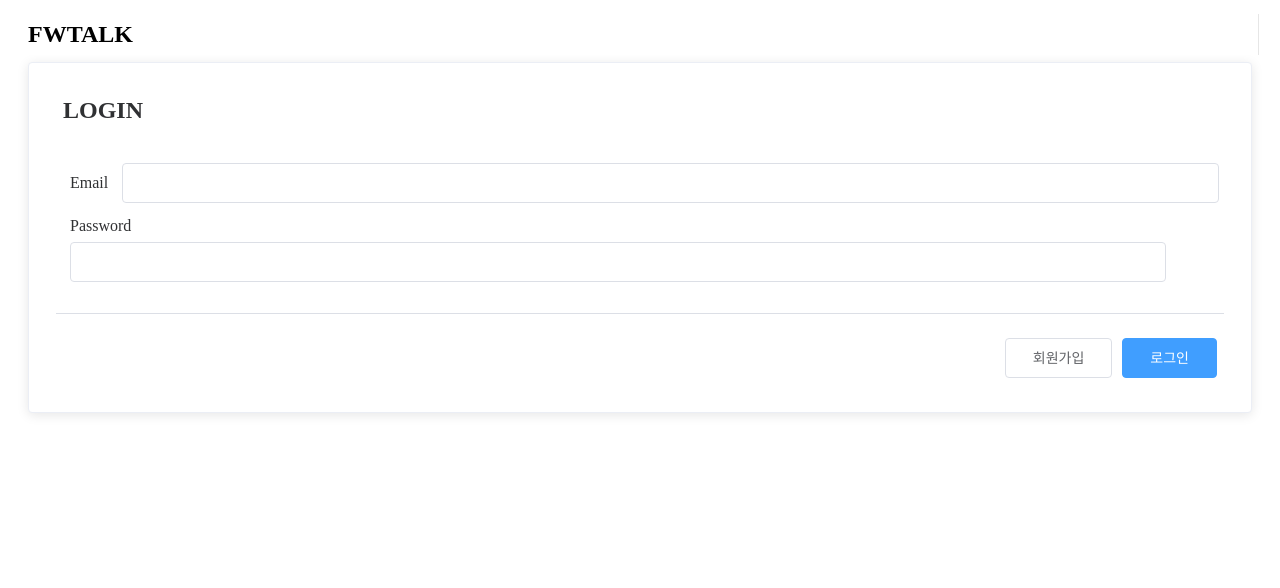
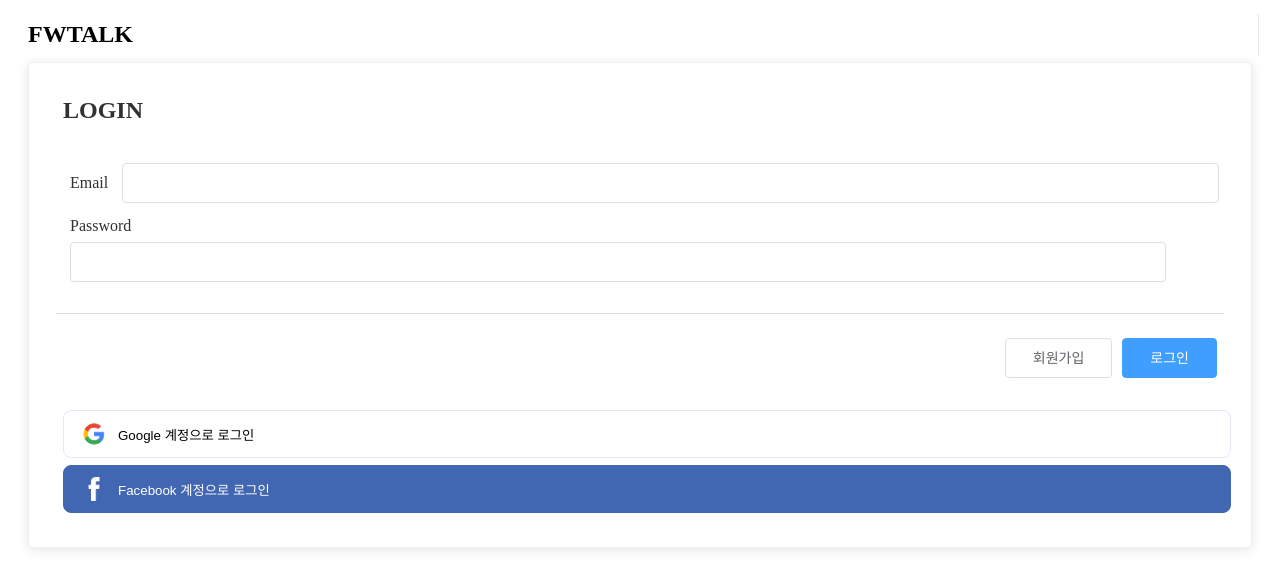
Before and after one commit to c10q/vue_cli, a Vue app: page /signIn in a window 1280 px wide. Shown: the top 588 px of the page. Built offline with nearby package versions, Linux system fonts and the light colour scheme; no server answers.

Commit message:
소셜 로그인 Google, Facebook

```diff
--- a/src/views/SignIn.vue
+++ b/src/views/SignIn.vue
@@ -18,6 +18,16 @@
       <el-button @click="signUp">회원가입</el-button>
       <el-button @click="signIn" type="primary">로그인</el-button>
     </div>
+
+    <button class="sign-in-google-button" @click="signInWithGoogle">
+      <img src="../assets/google_logo.png" alt="google-login">
+      Google 계정으로 로그인
+    </button>
+
+    <button class="sign-in-facebook-button" @click="signInWithFacebook">
+      <img src="../assets/facebook_logo.png" alt="facebook-login">
+      Facebook 계정으로 로그인
+    </button>
 
   </el-card>
 </template>
@@ -46,7 +56,7 @@ export default {
             let errorCode = error.code
             let errorMessage = error.message
 
-            switch(errorCode) {
+            switch (errorCode) {
               case 'auth/invalid-email':
                 this.$message({
                   message: '이메일 형식을 확인해주세요',
@@ -70,7 +80,50 @@ export default {
           });
     },
     signUp() {
-      this.$router.push({name: 'SignUp'}).catch(() => {})
+      this.$router.push({name: 'SignUp'}).catch(() => {
+      })
+    },
+    signInWithGoogle() {
+      let provider = new firebase.auth.GoogleAuthProvider()
+      firebase
+          .auth()
+          .signInWithPopup(provider)
+          .then((result) => {
+
+            let user = result.user
+            console.log(user.email)
+
+            this.$router.push({name: 'Home'})
+          })
+          .catch((error) => {
+            console.log({
+              'errorCode': error.code,
+              'errorMessage': error.message,
+              'email': error.email,
+              'credential': error.credential
+            })
+          })
+    },
+    signInWithFacebook() {
+      let provider = new firebase.auth.FacebookAuthProvider()
+      firebase
+          .auth()
+          .signInWithPopup(provider)
+          .then((result) => {
+
+            let user = result.user
+            console.log(user.email)
+
+            this.$router.push({name: 'Home'})
+          })
+          .catch((error) => {
+            console.log({
+              'errorCode': error.code,
+              'errorMessage': error.message,
+              'email': error.email,
+              'credential': error.credential
+            })
+          });
     }
   }
 }
@@ -89,5 +142,50 @@ export default {
 .sign-in-button-group {
   display: flex;
   justify-content: flex-end;
+  margin-bottom: 32px;
 }
+
+.sign-in-google-button {
+  display: flex;
+  align-items: center;
+  width: 100%;
+  height: 48px;
+
+  border: 1px solid lavender;
+  border-radius: 8px;
+
+  background-color: white;
+}
+
+.sign-in-google-button img {
+  width: 100%;
+  height: 100%;
+  margin: 8px;
+  max-width: 32px;
+  max-height: 32px;
+}
+
+.sign-in-facebook-button {
+  display: flex;
+  align-items: center;
+  width: 100%;
+  height: 48px;
+
+  color: white;
+
+  border: 1px solid #4267B2;
+  border-radius: 8px;
+
+  background-color: #4267B2;
+}
+
+.sign-in-facebook-button img {
+  width: 100%;
+  height: 100%;
+  padding: 4px;
+  margin: 8px;
+  max-width: 24px;
+  max-height: 24px;
+}
+
 </style>
```
Also changed, not shown: src/assets/facebook_logo.png (added), src/assets/google_logo.png (added).
